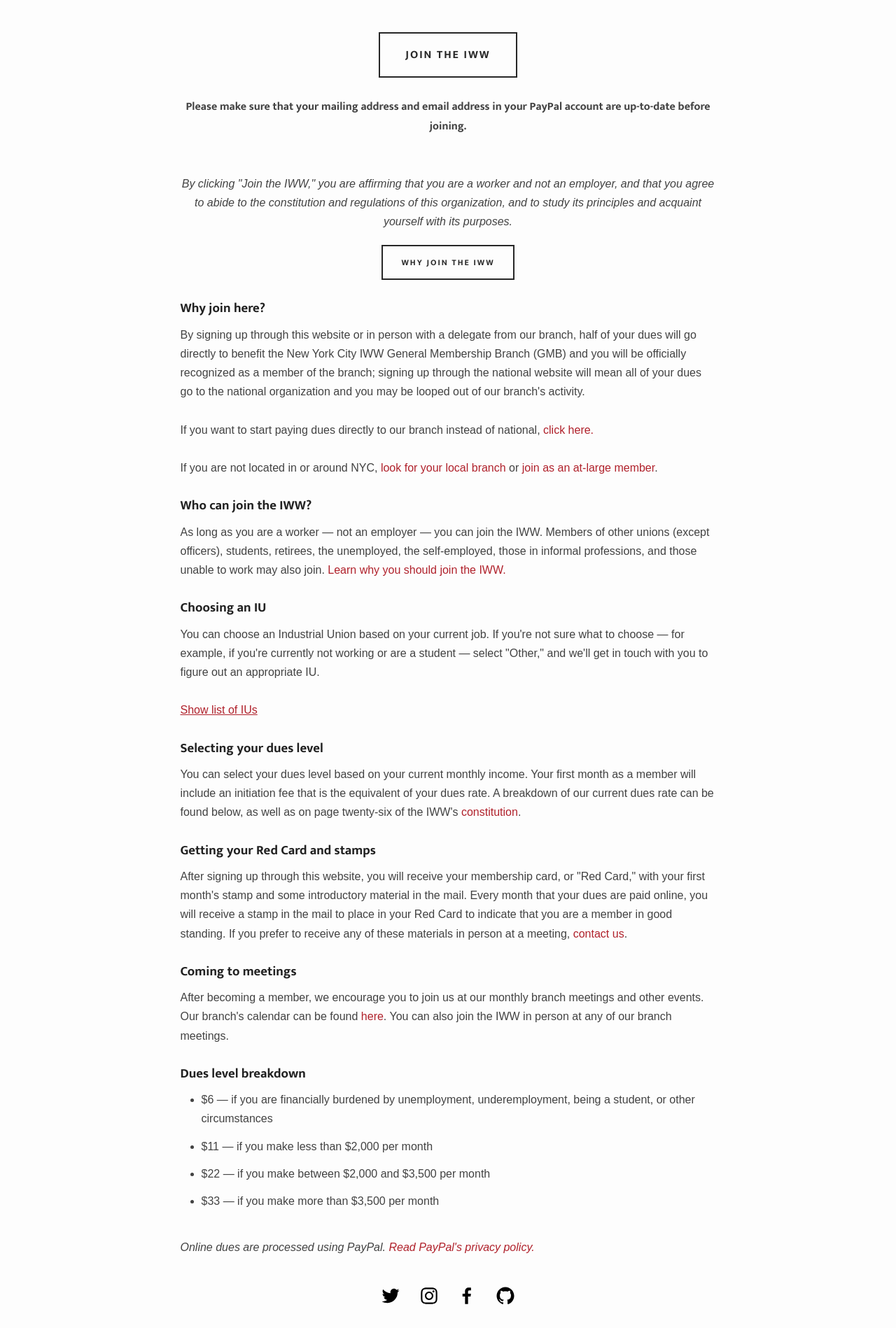
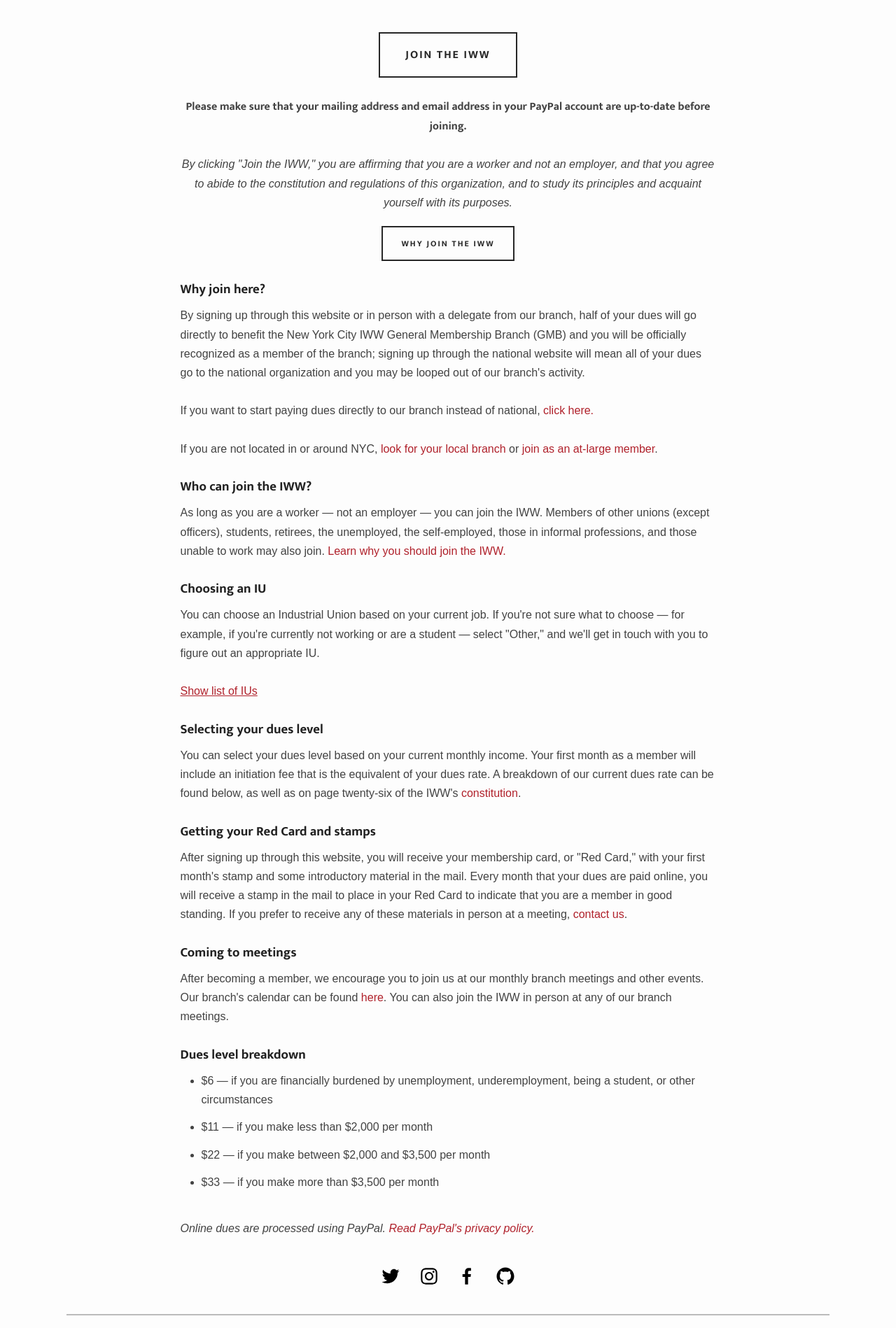
Before and after one commit to IWW-NYC-GMB/iww.nyc, a Jekyll site: the page built from join.html, in a window 1280 px wide. Shown: the part 1553-3451 px from the top of the page at 70% size. Built offline with Jekyll 4.4.1, drawn with Linux system fonts in a browser that asks for light colours; some web fonts are replaced.

Commit message:
Update join.html

```diff
--- a/join.html
+++ b/join.html
@@ -109,7 +109,6 @@
 <button type="submit" name="submit" class="large" data-initialized="true" onclick="getCost()" ontouchstart="">Join the IWW</button>
 </div>
 </form>
-
 <script>
 function setIU(elem) {
 	document.getElementById("other-div").style.display = "none";
@@ -146,12 +145,10 @@
 }
 </script>
 <br><p style="text-align:center;"><strong>Please make sure that your mailing address and email address in your PayPal account are up-to-date before joining.</strong></p><br>
-<br><p style="text-align:center;"><em>By clicking "Join the IWW," you are affirming that you are a worker and not an employer, and that you agree to abide to the constitution and regulations of this organization, and to study its principles and acquaint yourself with its purposes.</em></p>
-
+<p style="text-align:center;"><em>By clicking "Join the IWW," you are affirming that you are a worker and not an employer, and that you agree to abide to the constitution and regulations of this organization, and to study its principles and acquaint yourself with its purposes.</em></p>
 <div style="padding-top: 20px; padding-bottom: 0;justify-content: center;display: flex;">
 <a href="{{site.baseurl}}/why-join"><button class="small" ontouchstart="">Why join the IWW</button></a>
 </div><br>
-
 <p><h3>Why join here?</h3>
 By signing up through this website or in person with a delegate from our branch, half of your dues will go directly to benefit the New York City IWW General Membership Branch (GMB) and you will be officially recognized as a member of the branch; signing up through the national website will mean all of your dues go to the national organization and you may be looped out of our branch's activity.<br><br>
 If you want to start paying dues directly to our branch instead of national, <a href="{{site.baseurl}}/dues">click here.</a><br><br>
```
